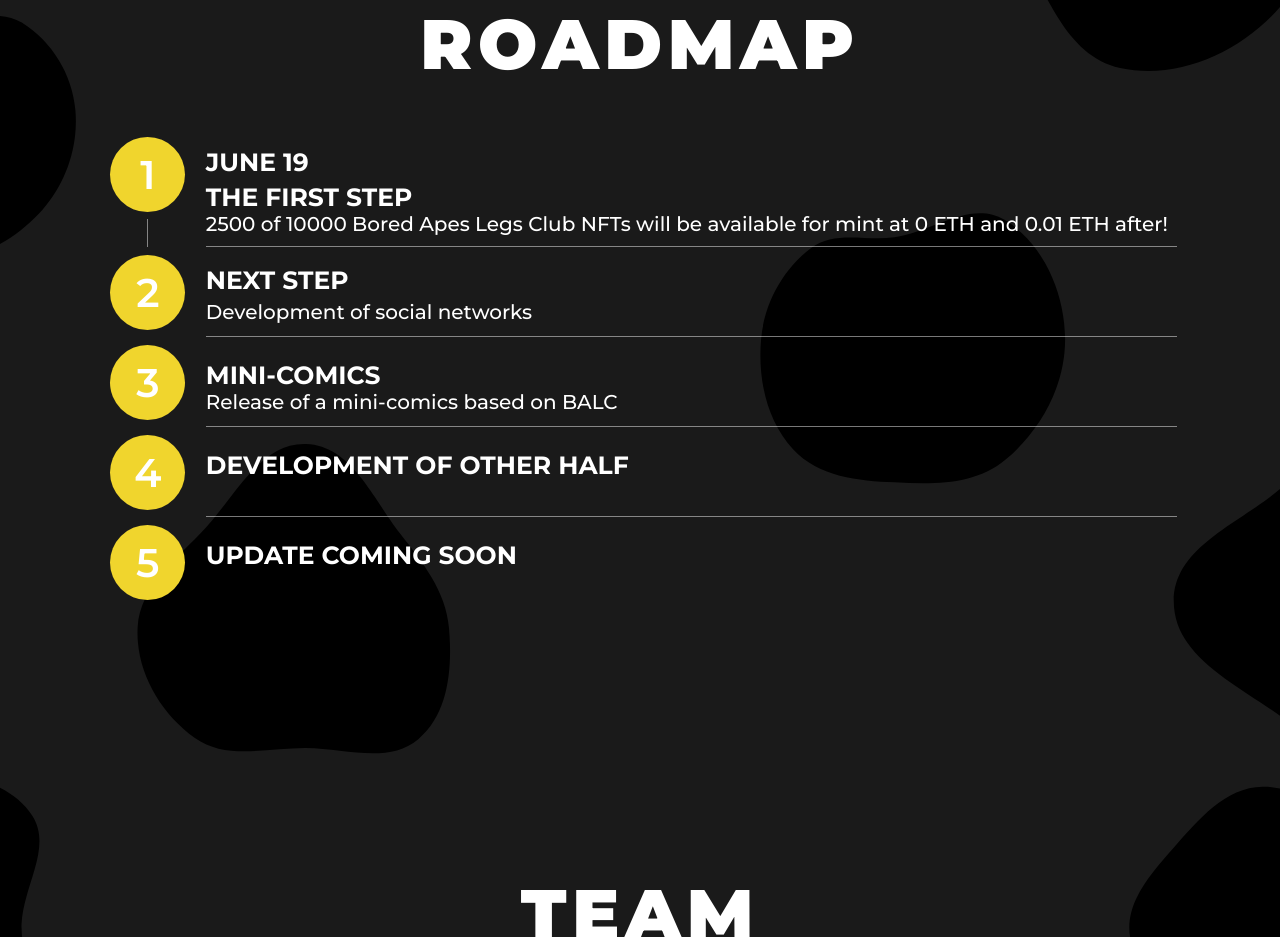
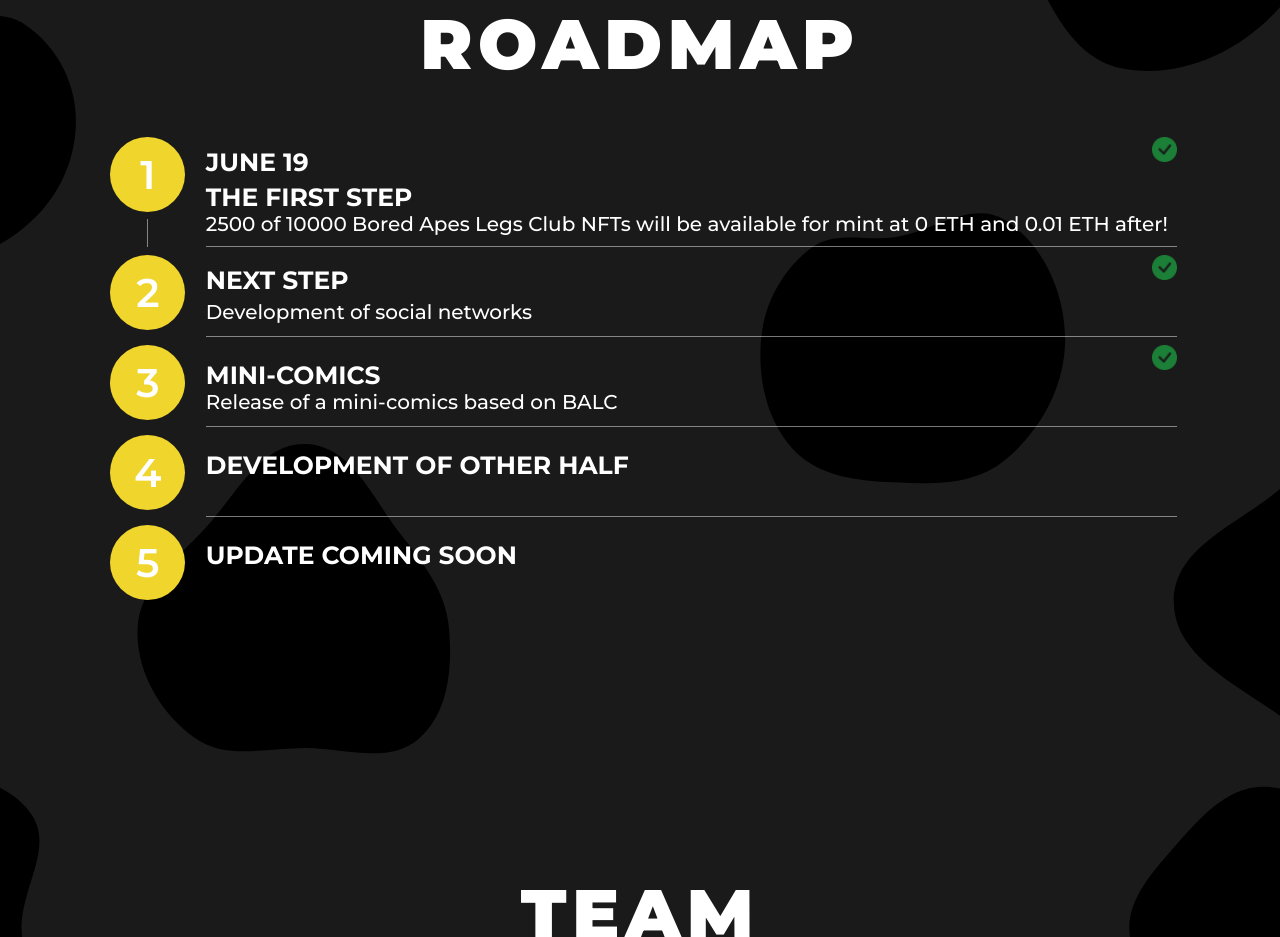
Before and after one commit to artkdev/legs, a React (Create React App) app: page / in a window 1280 px wide. Shown: the part 2660-3597 px from the top of the page. Built offline with nearby package versions, Linux system fonts and the light colour scheme.

Commit message:
add checked status icon to roadmap

```diff
--- a/src/Components/Roadmap/Roadmap.jsx
+++ b/src/Components/Roadmap/Roadmap.jsx
@@ -1,6 +1,7 @@
 import React from "react";
 import styled from "styled-components";
 import background from "../../Assets/Roadmap/obj.svg";
+import check from "../../Assets/Roadmap/bi_check-circle-fill.png";
 
 const StyledSection = styled.div`
   padding: 100px 5vw;
@@ -43,6 +44,14 @@ const StyledSection = styled.div`
         display: flex;
         flex-direction: row;
         gap: 1vw;
+        position: relative;
+        .check {
+          width: 25px;
+          height: 25px;
+          position: absolute;
+          right: 0;
+          top: 0;
+        }
         .left {
           width: 100px;
           display: flex;
@@ -252,6 +261,7 @@ export default function Roadmap() {
         <div className="title">Roadmap</div>
         <div className="content">
           <div className="block">
+            <img className="check" src={check} alt="" />
             <div className="left">
               <div className="top">1</div>
               <div className="bot"></div>
@@ -267,6 +277,7 @@ export default function Roadmap() {
           </div>
 
           <div className="block">
+            <img className="check" src={check} alt="" />
             <div className="left">
               <div className="top">2</div>
               <div className="bot"></div>
@@ -280,6 +291,7 @@ export default function Roadmap() {
             </div>
           </div>
           <div className="block">
+            <img className="check" src={check} alt="" />
             <div className="left">
               <div className="top">3</div>
               <div className="bot"></div>
```
Also changed, not shown: src/Assets/Roadmap/bi_check-circle-fill.png (added).
